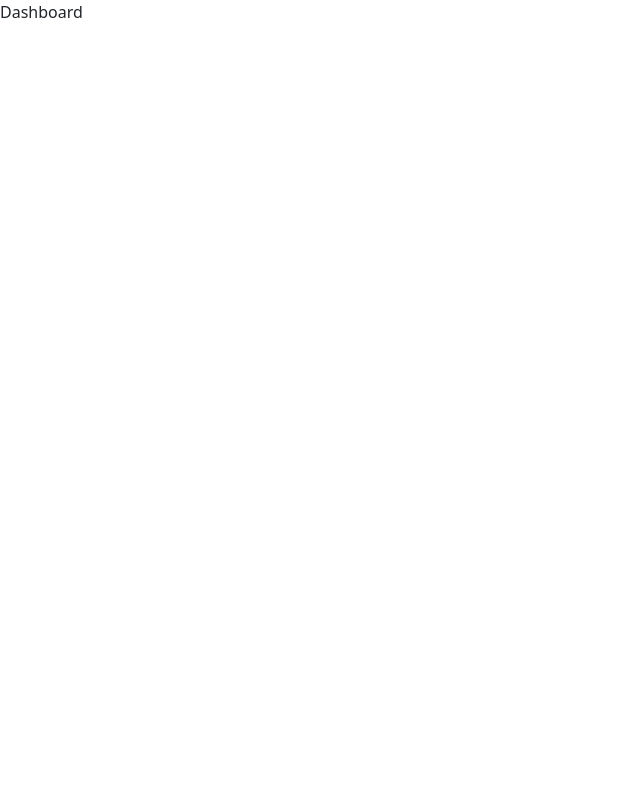
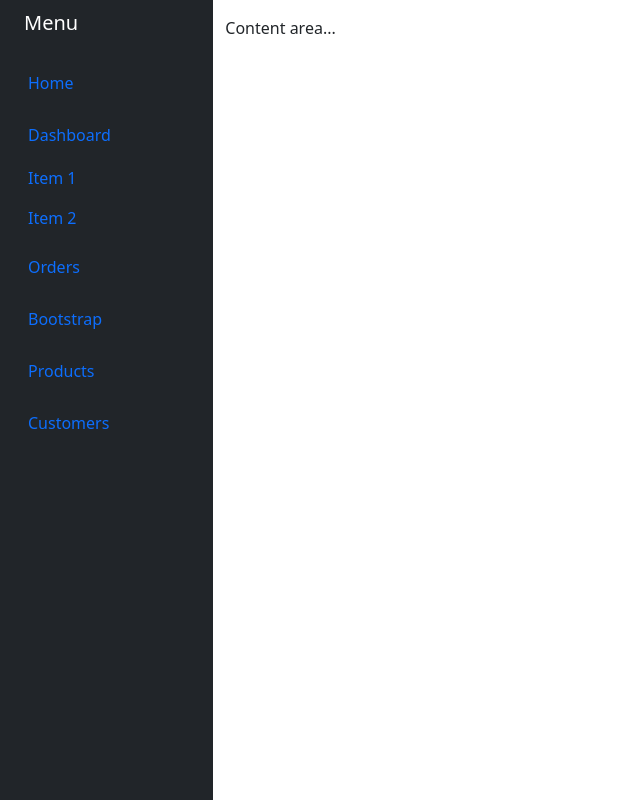
Before and after one commit to yeabtsega45/Admin-Dashboard, a React (Vite) app in the folder frontend/: page / in a window 1280 px wide. Shown: the whole page, without its empty margins (0-640 px from the left). Built offline with nearby package versions, Linux system fonts and the light colour scheme.

Commit message:
creating admin dashboard

```diff
--- a/frontend/src/Dashboard.jsx
+++ b/frontend/src/Dashboard.jsx
@@ -1,7 +1,138 @@
 function Dashboard() {
   return (
-    <div>
-      <div>Dashboard</div>
+    <div class="container-fluid">
+      <div class="row flex-nowrap">
+        <div class="col-auto col-md-3 col-xl-2 px-sm-2 px-0 bg-dark">
+          <div class="d-flex flex-column align-items-center align-items-sm-start px-3 pt-2 text-white min-vh-100">
+            <a
+              href="/"
+              class="d-flex align-items-center pb-3 mb-md-0 me-md-auto text-white text-decoration-none"
+            >
+              <span class="fs-5 d-none d-sm-inline">Menu</span>
+            </a>
+            <ul
+              class="nav nav-pills flex-column mb-sm-auto mb-0 align-items-center align-items-sm-start"
+              id="menu"
+            >
+              <li class="nav-item">
+                <a href="#" class="nav-link align-middle px-0">
+                  <i class="fs-4 bi-house"></i>{" "}
+                  <span class="ms-1 d-none d-sm-inline">Home</span>
+                </a>
+              </li>
+              <li>
+                <a
+                  href="#submenu1"
+                  data-bs-toggle="collapse"
+                  class="nav-link px-0 align-middle"
+                >
+                  <i class="fs-4 bi-speedometer2"></i>{" "}
+                  <span class="ms-1 d-none d-sm-inline">Dashboard</span>{" "}
+                </a>
+                <ul
+                  class="collapse show nav flex-column ms-1"
+                  id="submenu1"
+                  data-bs-parent="#menu"
+                >
+                  <li class="w-100">
+                    <a href="#" class="nav-link px-0">
+                      {" "}
+                      <span class="d-none d-sm-inline">Item</span> 1{" "}
+                    </a>
+                  </li>
+                  <li>
+                    <a href="#" class="nav-link px-0">
+                      {" "}
+                      <span class="d-none d-sm-inline">Item</span> 2{" "}
+                    </a>
+                  </li>
+                </ul>
+              </li>
+              <li>
+                <a href="#" class="nav-link px-0 align-middle">
+                  <i class="fs-4 bi-table"></i>{" "}
+                  <span class="ms-1 d-none d-sm-inline">Orders</span>
+                </a>
+              </li>
+              <li>
+                <a
+                  href="#submenu2"
+                  data-bs-toggle="collapse"
+                  class="nav-link px-0 align-middle "
+                >
+                  <i class="fs-4 bi-bootstrap"></i>{" "}
+                  <span class="ms-1 d-none d-sm-inline">Bootstrap</span>
+                </a>
+                <ul
+                  class="collapse nav flex-column ms-1"
+                  id="submenu2"
+                  data-bs-parent="#menu"
+                >
+                  <li class="w-100">
+                    <a href="#" class="nav-link px-0">
+                      {" "}
+                      <span class="d-none d-sm-inline">Item</span> 1
+                    </a>
+                  </li>
+                  <li>
+                    <a href="#" class="nav-link px-0">
+                      {" "}
+                      <span class="d-none d-sm-inline">Item</span> 2
+                    </a>
+                  </li>
+                </ul>
+              </li>
+              <li>
+                <a
+                  href="#submenu3"
+                  data-bs-toggle="collapse"
+                  class="nav-link px-0 align-middle"
+                >
+                  <i class="fs-4 bi-grid"></i>{" "}
+                  <span class="ms-1 d-none d-sm-inline">Products</span>{" "}
+                </a>
+                <ul
+                  class="collapse nav flex-column ms-1"
+                  id="submenu3"
+                  data-bs-parent="#menu"
+                >
+                  <li class="w-100">
+                    <a href="#" class="nav-link px-0">
+                      {" "}
+                      <span class="d-none d-sm-inline">Product</span> 1
+                    </a>
+                  </li>
+                  <li>
+                    <a href="#" class="nav-link px-0">
+                      {" "}
+                      <span class="d-none d-sm-inline">Product</span> 2
+                    </a>
+                  </li>
+                  <li>
+                    <a href="#" class="nav-link px-0">
+                      {" "}
+                      <span class="d-none d-sm-inline">Product</span> 3
+                    </a>
+                  </li>
+                  <li>
+                    <a href="#" class="nav-link px-0">
+                      {" "}
+                      <span class="d-none d-sm-inline">Product</span> 4
+                    </a>
+                  </li>
+                </ul>
+              </li>
+              <li>
+                <a href="#" class="nav-link px-0 align-middle">
+                  <i class="fs-4 bi-people"></i>{" "}
+                  <span class="ms-1 d-none d-sm-inline">Customers</span>{" "}
+                </a>
+              </li>
+            </ul>
+          </div>
+        </div>
+        <div class="col py-3">Content area...</div>
+      </div>
     </div>
   );
 }
```
